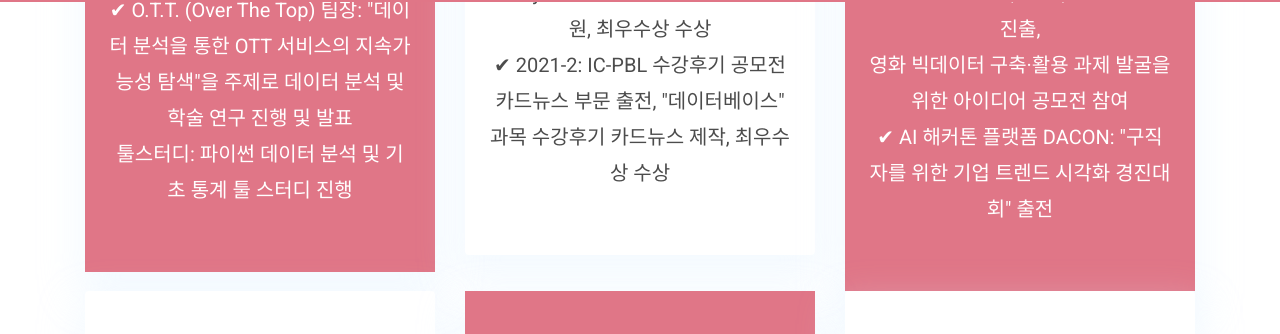
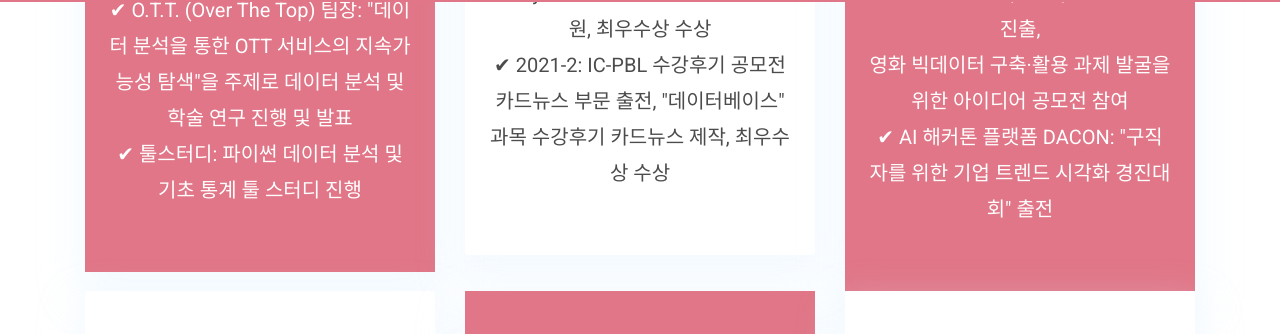
Before and after one commit to themefisher/kross-jekyll, a Jekyll site: the page built from index.html, in a window 1280 px wide and 900 px high, scrolled down 4990 px. Shown: the part 118-452 px from the top of the window. Built offline with Jekyll 4.4.1, drawn with Linux system fonts in a browser that asks for light colours.

Commit message:
4th update
2022.040.8 (3)

```diff
--- a/_data/settings.yml
+++ b/_data/settings.yml
@@ -167,7 +167,7 @@ services:
 - {
     name: 정보사회미디어학과 학술제 CONNECTION <br> 프로젝트 2팀 팀장,
     icon: ti-book,
-    description: '✔ O.T.T. (Over The Top) 팀장: "데이터 분석을 통한 OTT 서비스의 지속가능성 탐색"을 주제로 데이터 분석 및 학술 연구 진행 및 발표 <br> 툴스터디: 파이썬 데이터 분석 및 기초 통계 툴 스터디 진행',
+    description: '✔ O.T.T. (Over The Top) 팀장: "데이터 분석을 통한 OTT 서비스의 지속가능성 탐색"을 주제로 데이터 분석 및 학술 연구 진행 및 발표 <br> ✔ 툴스터디: 파이썬 데이터 분석 및 기초 통계 툴 스터디 진행',
     active: true # Add true to select section
   }
 - {
```
